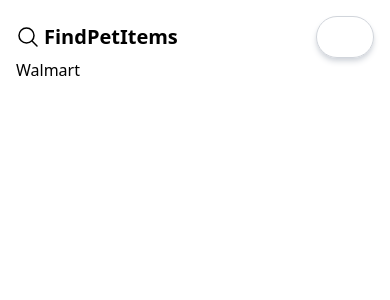
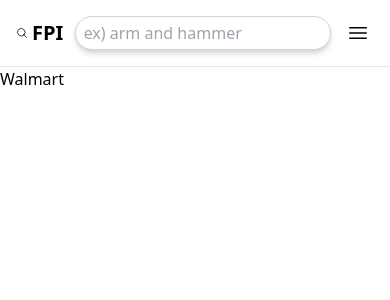
Before and after one commit to jaehokimdev/Pet-Item-Price-scraping, a React (Create React App) app in the folder client/: page /search/walmart in a window 390 px wide. Shown: the top 300 px of the page. Built offline with nearby package versions, Linux system fonts and the light colour scheme.

Commit message:
added header responsive design

```diff
--- a/client/src/Header.tsx
+++ b/client/src/Header.tsx
@@ -2,8 +2,37 @@
 
 const Header = (props: Props) => {
   return (
-    <header className="flex justify-between">
+    <div>
+      <header className="flex justify-between p-4">
         <a href="" className="flex items-center gap-1">
+          <svg
+            xmlns="http://www.w3.org/2000/svg"
+            fill="none"
+            viewBox="0 0 24 24"
+            strokeWidth={1.5}
+            stroke="currentColor"
+            className="sm:w-6 sm:h-6 w-3 h-3"
+          >
+            <path
+              strokeLinecap="round"
+              strokeLinejoin="round"
+              d="M21 21l-5.197-5.197m0 0A7.5 7.5 0 105.196 5.196a7.5 7.5 0 0010.607 10.607z"
+            />
+          </svg>
+          <span className="font-bold lg:text-xl max-sm:hidden">
+            FindPetItems
+          </span>
+          <span className="font-bold lg:hidden max-sm:text-xl">FPI</span>
+        </a>
+        <div>
+          <input
+            className="w-[40rem] max-sm:w-64 flex border border-gray-300 rounded-full sm:py-3 sm:px-4 py-1 px-2 shadow-md shadow-gray-300"
+            type="text"
+            placeholder="ex) arm and hammer"
+          />
+        </div>
+        <div className="flex">
+          <button className="bg-primay p-1 rounded-full">
             <svg
               xmlns="http://www.w3.org/2000/svg"
               fill="none"
@@ -15,31 +44,7 @@
               <path
                 strokeLinecap="round"
                 strokeLinejoin="round"
-            d="M21 21l-5.197-5.197m0 0A7.5 7.5 0 105.196 5.196a7.5 7.5 0 0010.607 10.607z"
-          />
-        </svg>
-
-        <span className="font-bold text-xl">FindPetItems</span>
-      </a>
-      <div className="flex gap-2 border border-gray-300 rounded-full py-2 px-4 shadow-md shadow-gray-300">
-        {/* <div>Anywhere</div>
-        <div className="border border-l border-gray-300"></div>
-        <div>Any week</div>
-        <div className="border border-l border-gray-300"></div>
-        <div>Add guests</div> */}
-        <button className="bg-primary text-white p-1 rounded-full">
-          <svg
-            xmlns="http://www.w3.org/2000/svg"
-            fill="none"
-            viewBox="0 0 24 24"
-            stroke-width="1.5"
-            stroke="currentColor"
-            className="w-4 h-4"
-          >
-            <path
-              stroke-linecap="round"
-              stroke-linejoin="round"
-              d="M21 21l-5.197-5.197m0 0A7.5 7.5 0 105.196 5.196a7.5 7.5 0 0010.607 10.607z"
+                d="M3.75 6.75h16.5M3.75 12h16.5m-16.5 5.25h16.5"
               />
             </svg>
           </button>
@@ -78,6 +83,8 @@
         </div>
       </Link> */}
       </header>
+      <hr className="border-gray-200 border-1" />
+    </div>
   );
 };
 
--- a/client/src/Layout.tsx
+++ b/client/src/Layout.tsx
@@ -6,7 +6,7 @@
 
 const Layout = (props: Props) => {
   return (
-    <div className="p-4 flex flex-col min-h-screen">
+    <div className="flex flex-col min-h-screen">
       <Header />
       <Outlet />
     </div>
```
Lines whose indentation alone changed are shown as unchanged.
